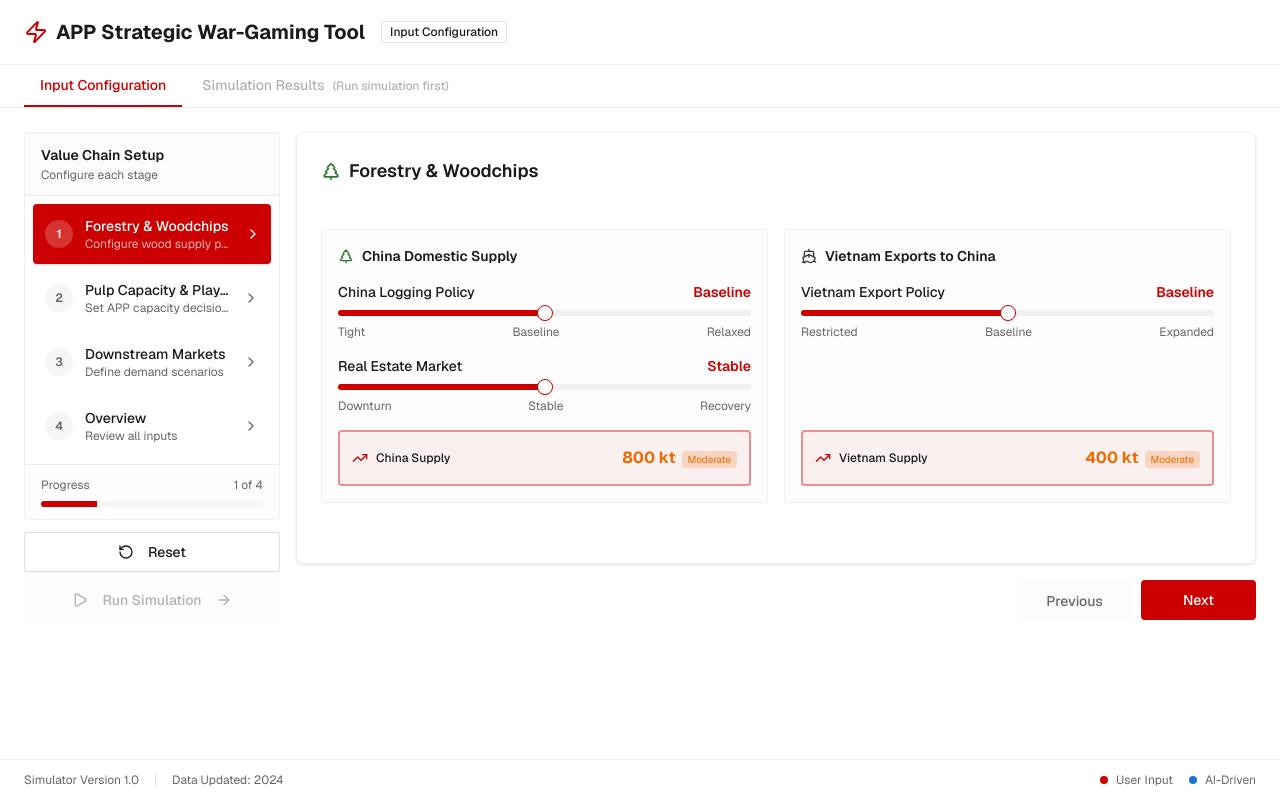
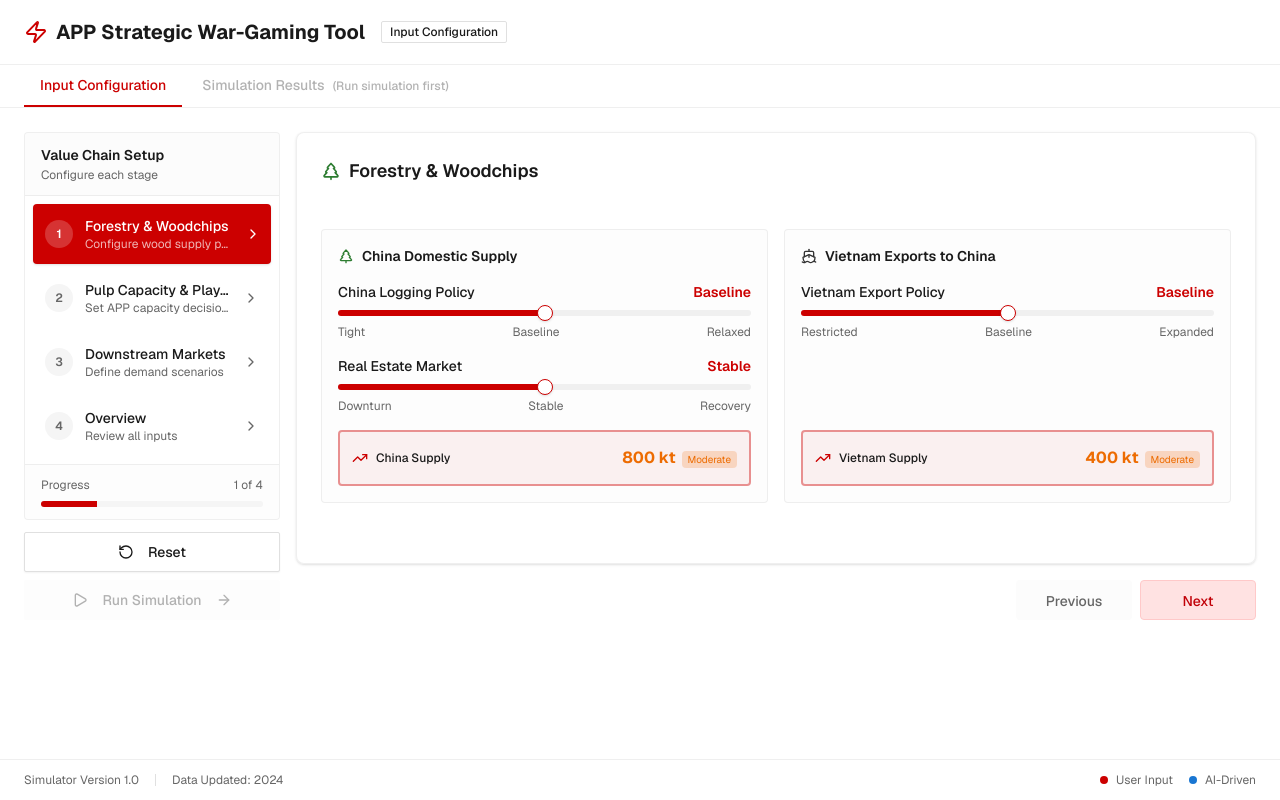
Before and after one commit to HanyuDesign/v0-APP-Group-CD-Dashboard, a Next.js app: page / in a window 1280 px wide. Built offline with nearby package versions, Linux system fonts and the light colour scheme.

Commit message:
feat: style Next button with light red color scheme\n\nUpdate button with light red bg, text, and hover states.

```diff
--- a/components/war-game/ValueChainFlow.tsx
+++ b/components/war-game/ValueChainFlow.tsx
@@ -246,7 +246,7 @@ export function ValueChainFlow({ input, onInputChange, result, onRunSimulation,
               'flex-1 px-4 py-2.5 rounded-lg text-sm font-medium transition-colors h-10',
               currentTabIndex === TABS.length - 1
                 ? 'bg-secondary/30 text-muted-foreground cursor-not-allowed'
-                : 'bg-primary hover:bg-primary/90 text-primary-foreground'
+                : 'bg-red-100 hover:bg-red-200 text-red-700 border border-red-200'
             )}
           >
             Next
```
